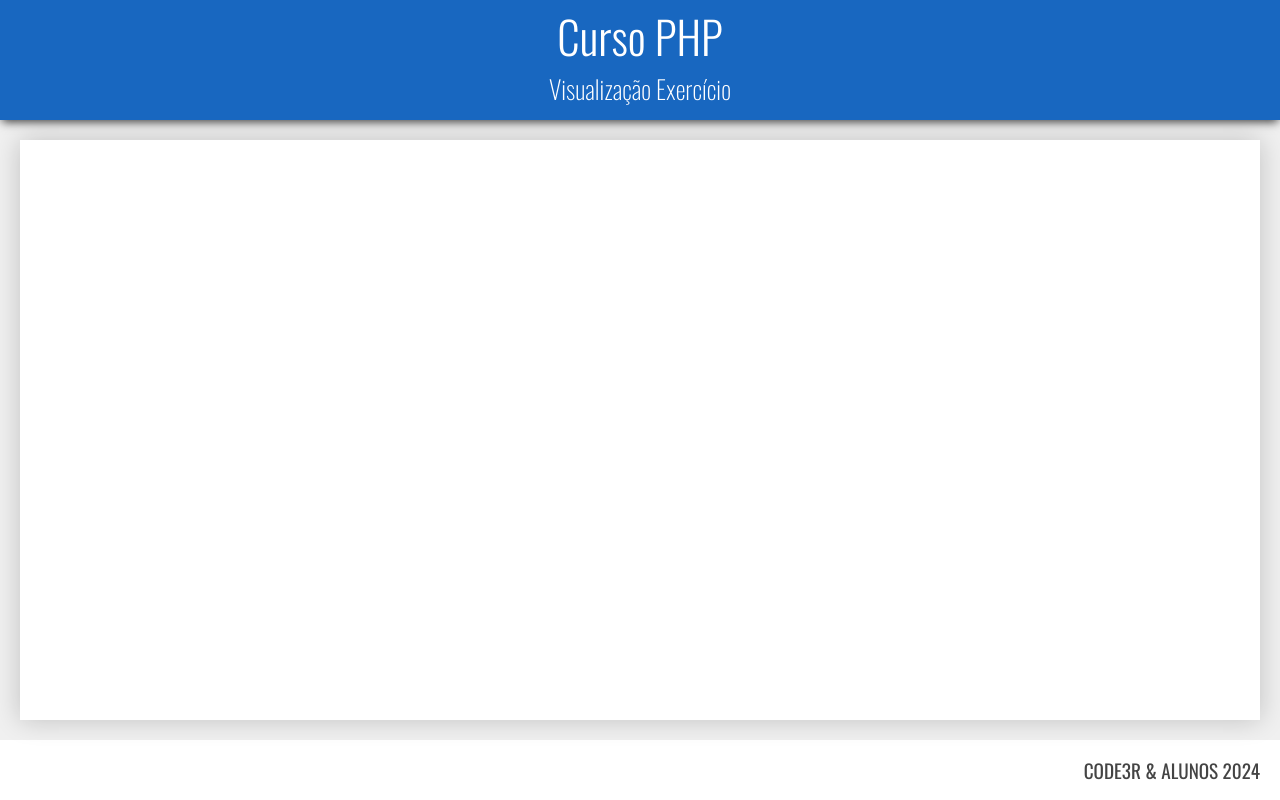
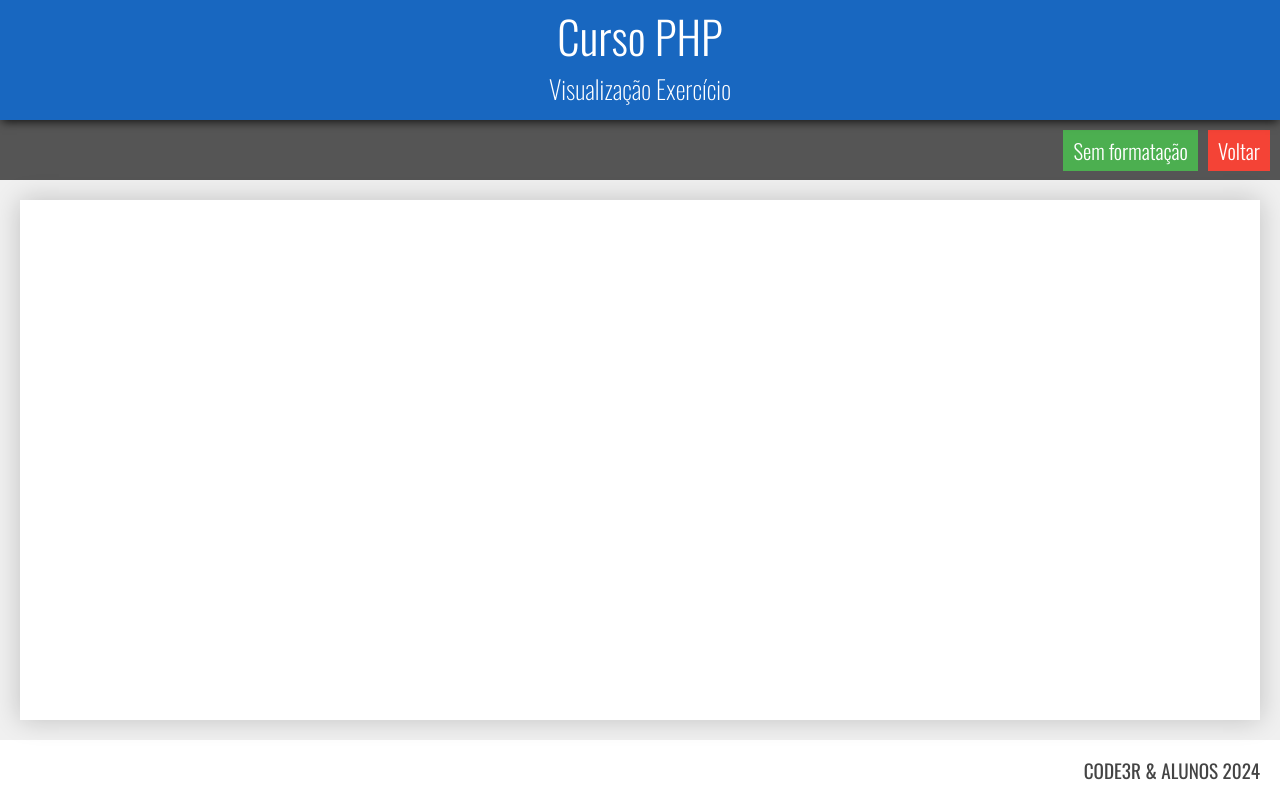
Before and after one commit to Gustavo-OSHA/PHP, a PHP site: page /exercicio.php in a window 1280 px wide. Run offline with PHP 8.4, Linux system fonts and the light colour scheme.

Commit message:
Navegacao

```diff
--- /dev/null
+++ b/assets/css/exercicio.css
@@ -0,0 +1,33 @@
+body.exercicio {
+    grid-template-rows: 120px 60px 1fr 60px;
+    grid-template-areas:
+        "cabecalho"
+        "navegacao"
+        "principal"
+        "rodape";
+}
+
+.principal {
+    height: calc(100vh - 240px);
+}
+
+.navegacao {
+    grid-area: navegacao;
+    display: flex;
+    justify-content: flex-end;
+    align-items: center;
+    background-color: #555;
+}
+
+.navegacao > a {
+    text-decoration:none;
+    color: #FFF;
+    font-weight: 300;
+    font-size: 1.3rem;
+    background-color: rgb(33, 150, 243);
+    padding: 5px 10px;
+    margin-right: 10px;
+}
+
+.navegacao > a.verde { background-color:#4caf50;}
+.navegacao > a.vermelho { background-color: #F44336;}
--- a/exercicio.php
+++ b/exercicio.php
@@ -4,14 +4,19 @@
     <meta charset="UTF-8">
     <link href="https://fonts.googleapis.com/css2?family=Oswald:wght@200..700&display=swap" rel="stylesheet">
     <link rel="stylesheet" href="assets\css\style.css">
+    <link rel="stylesheet" href="assets\css\exercicio.css">
     <title>Exercício</title>
 
 </head>
-<body>
+<body class="exercicio">
     <header class="cabecalho">
         <h1>Curso PHP</h1>
         <h2>Visualização Exercício</h2>
     </header>
+    <nav class="navegacao">
+        <a href="#" class="verde">Sem formatação</a>
+        <a href="index.php" class="vermelho">Voltar</a>
+    </nav>
     <main class="principal">
         <div class="conteudo">
 
```
